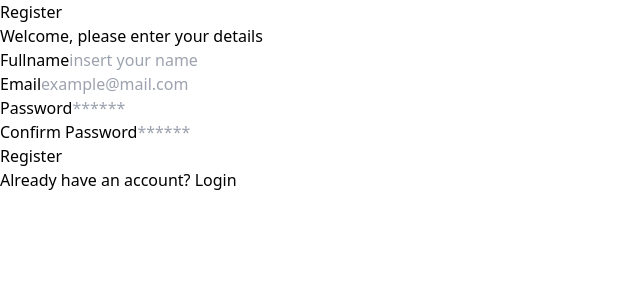
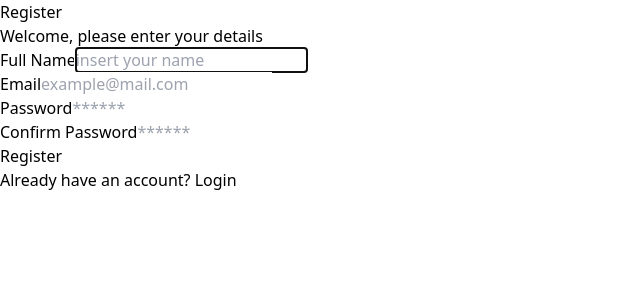
Before and after one commit to ryanekasetiawan/react-app, a React (Vite) app: page /register in a window 1280 px wide. Shown: the top 300 px of the page, without its empty margins (0-640 px from the left). Built offline with nearby package versions, Linux system fonts and the light colour scheme.

Commit message:
Use Ref DOM

```diff
--- a/src/components/Elements/Input/Input.jsx
+++ b/src/components/Elements/Input/Input.jsx
@@ -1,4 +1,6 @@
-const Input = (props) => {
+import {forwardRef} from "react";
+
+const Input = forwardRef((props, ref) => {
   const {type, placeholder, name} = props
   return (
     <input
@@ -7,8 +9,9 @@
     placeholder={placeholder}
     name={name}
     id={name}
+    ref={ref}
     />
   );
-};
+});
 
 export default Input;
--- a/src/components/Elements/Input/index.jsx
+++ b/src/components/Elements/Input/index.jsx
@@ -1,14 +1,15 @@
 import Input from "./Input";
 import Label from "./Label";
+import {forwardRef} from "react";
 
-const InputForm = (props) => {
+const InputForm = forwardRef((props, ref) => {
   const {label, name, type, placeholder} = props
   return (
     <div className="mb-6">
       <Label htmlFor={name}>{label}</Label>
-      <Input name={name} type={type} placeholder={placeholder} />
+      <Input name={name} type={type} placeholder={placeholder} ref={ref}/>
     </div>
   )
-};
+});
 
 export default InputForm;
--- a/src/components/Fragments/FormLogin.jsx
+++ b/src/components/Fragments/FormLogin.jsx
@@ -1,5 +1,6 @@
 import Button from "../Elements/Button/";
 import InputForm from "../Elements/Input/";
+import { useEffect, useRef } from "react";
 
 const FormLogin = () => {
   const handleLogin = (event) => {
@@ -9,6 +10,12 @@
     window.location.href = "/products";
   };
 
+  const emailRef = useRef(null);
+
+  useEffect(() => {
+    emailRef.current.focus();
+  }, []);
+
   return (
     <form onSubmit={handleLogin}>
         <InputForm
@@ -16,6 +23,7 @@
           type="email"
           placeholder="example@mail.com"
           name="email"
+          ref={emailRef}
         />
         <InputForm
           label="Password"
--- a/src/components/Fragments/FormRegister.jsx
+++ b/src/components/Fragments/FormRegister.jsx
@@ -1,14 +1,23 @@
 import Button from "../Elements/Button/";
 import InputForm from "../Elements/Input/";
+import { useEffect, useRef } from "react";
+
 
 const FormRegister = () => {
+  const fullNameRef = useRef(null);
+
+  useEffect(() => {
+    fullNameRef.current.focus();
+  }, []);
+
   return (
     <form action="">
         <InputForm
-          label="Fullname"
+          label="Full Name"
           type="text"
           placeholder="insert your name"
           name="fullname"
+          ref={fullNameRef}
         />
         <InputForm
           label="Email"
--- a/src/pages/products.jsx
+++ b/src/pages/products.jsx
@@ -1,4 +1,4 @@
-import { Fragment, useEffect, useState } from "react";
+import { Fragment, useEffect, useRef, useState } from "react";
 import Button from "../components/Elements/Button/";
 import CardProduct from "../components/Fragments/CardProduct";
 
@@ -63,6 +63,16 @@
     }
   };
 
+const totalPriceRef = useRef(null);
+
+useEffect(() => {
+  if (cart.length > 0) {
+    totalPriceRef.current.style.display= "table-row";
+  } else {
+    totalPriceRef.current.style.display= "none";
+  }
+});
+
   return (
     <Fragment>
       <div className="flex justify-between items-center h-20 bg-blue-600 text-white px-4 md:px-10">
@@ -113,7 +123,7 @@
                     </tr>
                   );
                 })}
-                <tr>
+                <tr ref={totalPriceRef}>
                   <td colSpan="3">
                     <b>Total Price</b>
                   </td>
```
